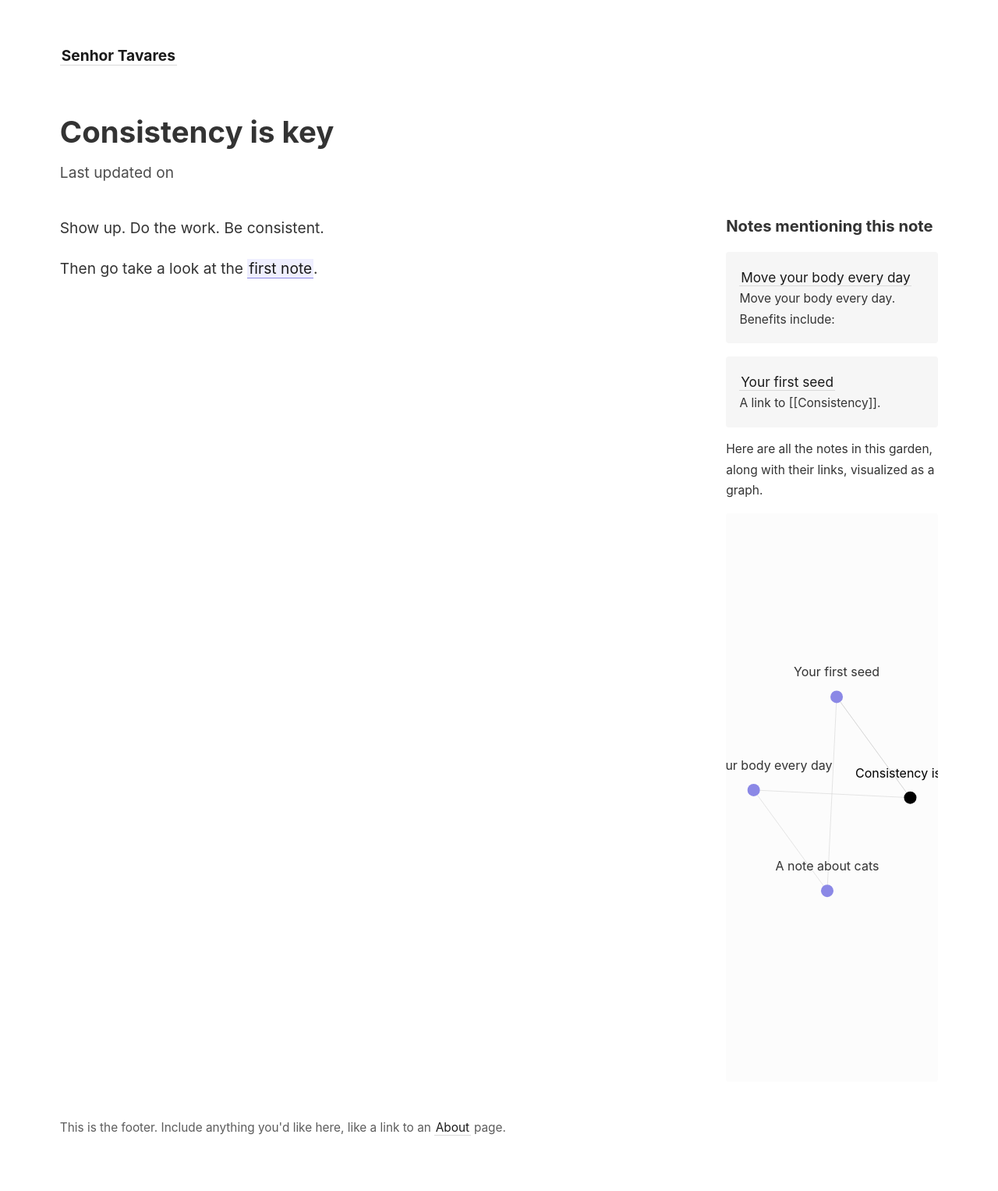
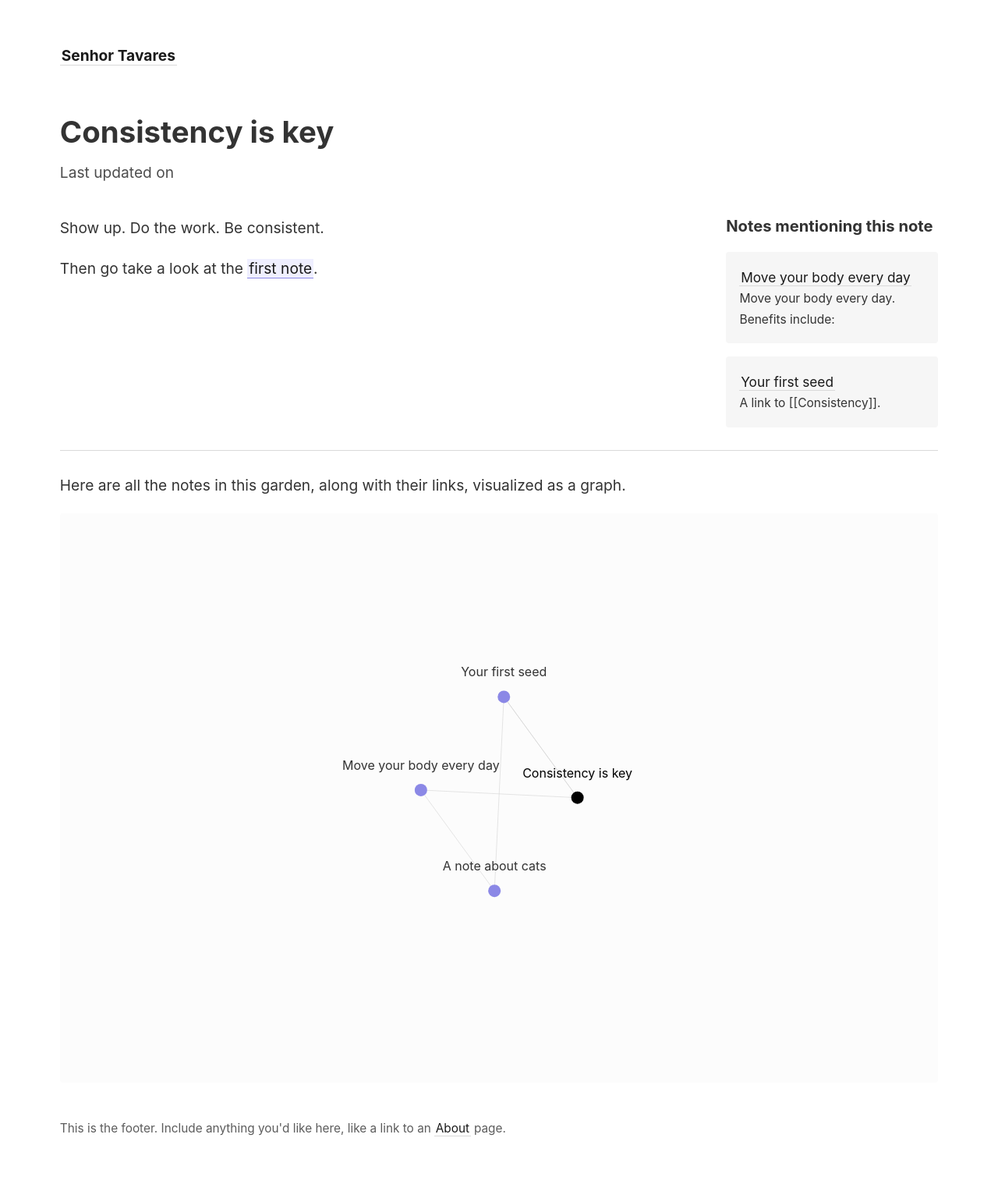
Before and after one commit to macedotavares/senhortavares, a Jekyll site: the page built from _notes/consistency.md, in a window 1280 px wide. Shown: the whole page at 78% size. Built offline with Jekyll 4.4.1, drawn with Linux system fonts in a browser that asks for light colours.

Commit message:
Update note.html

```diff
--- a/_layouts/note.html
+++ b/_layouts/note.html
@@ -35,7 +35,12 @@
         </p>
       </div>
       {% endif %}
-      <div style="font-size: 0.9em"><p>Here are all the notes in this garden, along with their links, visualized as a graph.</p>{% include notes_graph.html %}</div>
     </side>
   </div>
 </article>
+
+<hr>
+
+<p>Here are all the notes in this garden, along with their links, visualized as a graph.</p>
+
+{% include notes_graph.html %}
```
